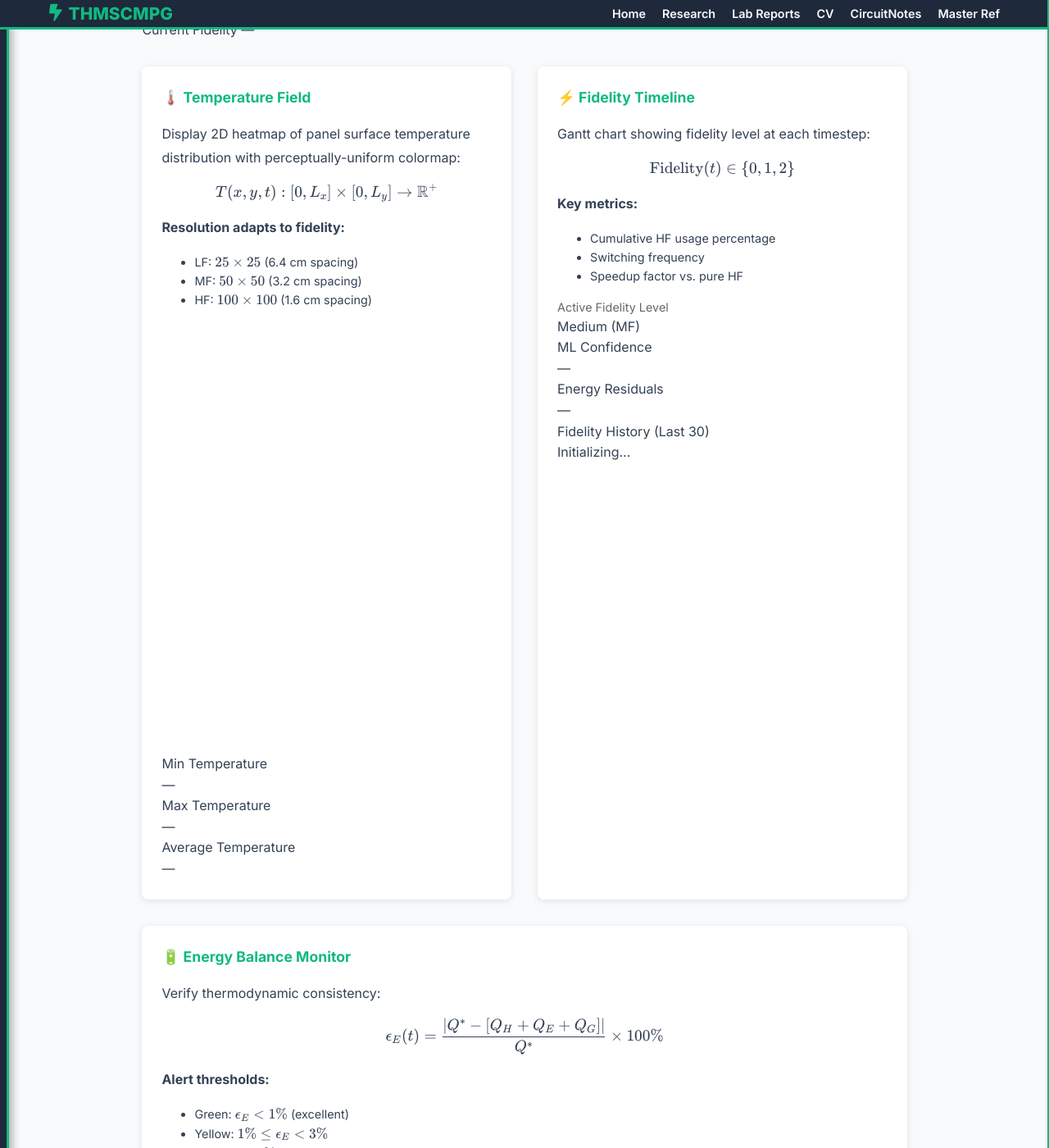
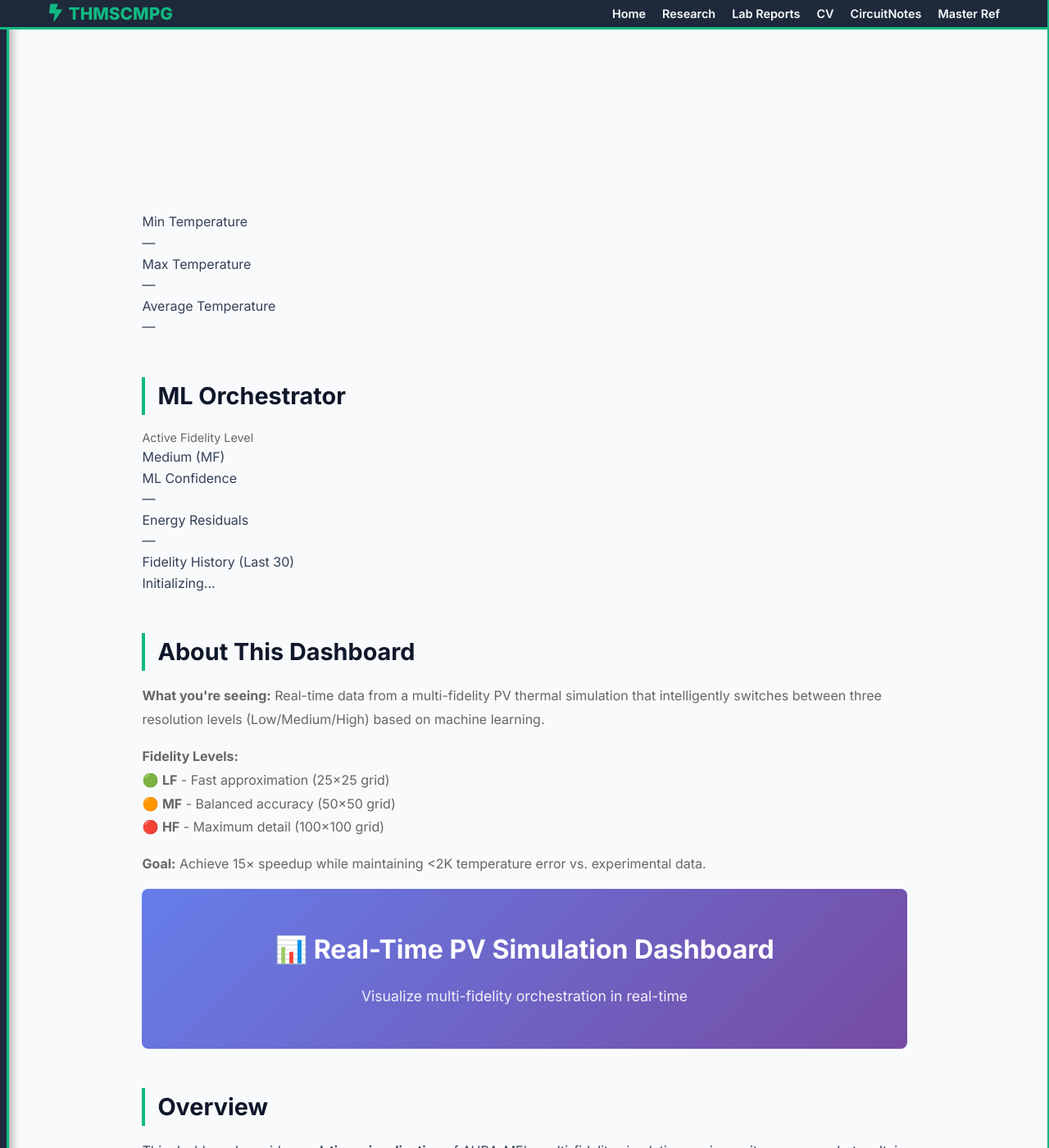
Before and after one commit to THMSCMPG/AURA-MF, a Jekyll site: the page built from interactive/dashboard.html, in a window 1280 px wide and 1400 px high, scrolled down 878 px. Shown: the whole window at 82% size. Built offline with Jekyll 4.4.1, drawn with Linux system fonts in a browser that asks for light colours; some of the changed text lies outside the part shown.

Commit message:
Update dashboard.html

```diff
--- a/interactive/dashboard.html
+++ b/interactive/dashboard.html
@@ -5,6 +5,118 @@
 ---
 
     <main>
+<div class="dashboard-container">
+        <!-- Header -->
+        <header class="dashboard-header">
+            <h1>🌞 AURA-MF Dashboard</h1>
+            <p>Multi-Fidelity Photovoltaic Simulation - Real-Time Monitoring</p>
+        </header>
+
+        <!-- Status Bar -->
+        <div class="status-bar">
+            <div class="status-item">
+                <span class="status-label">Connection</span>
+                <span class="status-value" id="statusIndicator">🟡 Connecting...</span>
+            </div>
+
+            <div class="status-item">
+                <span class="status-label">Simulation Time</span>
+                <span class="status-value" id="simulationTime">0.0s</span>
+            </div>
+
+            <div class="status-item">
+                <span class="status-label">Current Fidelity</span>
+                <span class="status-value" id="fidelityDisplay">—</span>
+            </div>
+        </div>
+
+        <!-- Main Dashboard Grid -->
+        <div class="dashboard-grid">
+            <!-- Left Column: Temperature Heatmap -->
+            <div class="dashboard-card">
+                <div class="card-header">
+                    <h2 class="card-title">Temperature Field T(x,y,t)</h2>
+                    <span class="card-badge">10×10 Grid</span>
+                </div>
+
+                <canvas id="temperatureHeatmap" width="500" height="500"></canvas>
+
+                <div class="metrics-grid" style="margin-top: 20px;">
+                    <div class="metric-box">
+                        <div class="metric-label">Min Temperature</div>
+                        <div class="metric-value" id="minTemp">—</div>
+                    </div>
+                    <div class="metric-box">
+                        <div class="metric-label">Max Temperature</div>
+                        <div class="metric-value" id="maxTemp">—</div>
+                    </div>
+                    <div class="metric-box" style="grid-column: 1 / -1;">
+                        <div class="metric-label">Average Temperature</div>
+                        <div class="metric-value" id="avgTemp">—</div>
+                    </div>
+                </div>
+            </div>
+
+            <!-- Right Column: Metrics & Controls -->
+            <div>
+                <!-- Fidelity Indicator -->
+                <div class="dashboard-card">
+                    <div class="card-header">
+                        <h2 class="card-title">ML Orchestrator</h2>
+                    </div>
+
+                    <div class="fidelity-indicator">
+                        <div style="font-size: 0.9rem; color: #666;">Active Fidelity Level</div>
+                        <div class="fidelity-level" id="fidelityLevel2">Medium (MF)</div>
+                    </div>
+
+                    <div class="metrics-grid">
+                        <div class="metric-box">
+                            <div class="metric-label">ML Confidence</div>
+                            <div class="metric-value" id="mlConfidence">—</div>
+                        </div>
+                        <div class="metric-box">
+                            <div class="metric-label">Energy Residuals</div>
+                            <div class="metric-value" id="energyResiduals">—</div>
+                        </div>
+                    </div>
+
+                    <div class="fidelity-history-box">
+                        <div class="fidelity-history-label">Fidelity History (Last 30)</div>
+                        <div id="fidelityHistory">Initializing...</div>
+                    </div>
+                </div>
+
+                <!-- Additional Info Card -->
+                <div class="dashboard-card" style="margin-top: 20px;">
+                    <div class="card-header">
+                        <h2 class="card-title">About This Dashboard</h2>
+                    </div>
+
+                    <div style="line-height: 1.8; color: #666;">
+                        <p style="margin-bottom: 15px;">
+                            <strong>What you're seeing:</strong> Real-time data from a multi-fidelity
+                            PV thermal simulation that intelligently switches between three resolution
+                            levels (Low/Medium/High) based on machine learning.
+                        </p>
+
+                        <p style="margin-bottom: 15px;">
+                            <strong>Fidelity Levels:</strong><br>
+                            🟢 <strong>LF</strong> - Fast approximation (25×25 grid)<br>
+                            🟠 <strong>MF</strong> - Balanced accuracy (50×50 grid)<br>
+                            🔴 <strong>HF</strong> - Maximum detail (100×100 grid)
+                        </p>
+
+                        <p>
+                            <strong>Goal:</strong> Achieve 15× speedup while maintaining
+                            &lt;2K temperature error vs. experimental data.
+                        </p>
+                    </div>
+                </div>
+            </div>
+        </div>
+
+<!---============================================--->
 
         <div class="hero-banner">
             <h2>📊 Real-Time PV Simulation Dashboard</h2>
@@ -58,23 +170,6 @@
                     <li>MF: $50 \times 50$ (3.2 cm spacing)</li>
                     <li>HF: $100 \times 100$ (1.6 cm spacing)</li>
                 </ul>
-
-                <canvas id="temperatureHeatmap" width="500" height="500"></canvas>
-
-                <div class="metrics-grid" style="margin-top: 20px;">
-                    <div class="metric-box">
-                        <div class="metric-label">Min Temperature</div>
-                        <div class="metric-value" id="minTemp">—</div>
-                    </div>
-                    <div class="metric-box">
-                        <div class="metric-label">Max Temperature</div>
-                        <div class="metric-value" id="maxTemp">—</div>
-                    </div>
-                    <div class="metric-box" style="grid-column: 1 / -1;">
-                        <div class="metric-label">Average Temperature</div>
-                        <div class="metric-value" id="avgTemp">—</div>
-                    </div>
-                </div>
             </div>
 
             <div class="feature-card">
@@ -89,29 +184,8 @@
                     <li>Switching frequency</li>
                     <li>Speedup factor vs. pure HF</li>
                 </ul>
+            </div>
 
-                <div class="fidelity-indicator">
-                        <div style="font-size: 0.9rem; color: #666;">Active Fidelity Level</div>
-                        <div class="fidelity-level" id="fidelityLevel2">Medium (MF)</div>
-                    </div>
-
-                    <div class="metrics-grid">
-                        <div class="metric-box">
-                            <div class="metric-label">ML Confidence</div>
-                            <div class="metric-value" id="mlConfidence">—</div>
-                        </div>
-                        <div class="metric-box">
-                            <div class="metric-label">Energy Residuals</div>
-                            <div class="metric-value" id="energyResiduals">—</div>
-                        </div>
-                    </div>
-
-                 <div class="fidelity-history-box">
-                        <div class="fidelity-history-label">Fidelity History (Last 30)</div>
-                        <div id="fidelityHistory">Initializing...</div>
-                    </div>
-                </div>
-            </div>
 
             <div class="feature-card">
                 <h4>🔋 Energy Balance Monitor</h4>
@@ -140,32 +214,6 @@
                 <p style="font-size: 0.9rem;">Values > 50% indicate high certainty</p>
             </div>
         </div>
-
-        <div class="dashboard-card" style="margin-top: 20px;">
-                    <div class="card-header">
-                        <h2 class="card-title">About This Dashboard</h2>
-                    </div>
-
-                    <div style="line-height: 1.8; color: #666;">
-                        <p style="margin-bottom: 15px;">
-                            <strong>What you're seeing:</strong> Real-time data from a multi-fidelity
-                            PV thermal simulation that intelligently switches between three resolution
-                            levels (Low/Medium/High) based on machine learning.
-                        </p>
-
-                        <p style="margin-bottom: 15px;">
-                            <strong>Fidelity Levels:</strong><br>
-                            🟢 <strong>LF</strong> - Fast approximation (25×25 grid)<br>
-                            🟠 <strong>MF</strong> - Balanced accuracy (50×50 grid)<br>
-                            🔴 <strong>HF</strong> - Maximum detail (100×100 grid)
-                        </p>
-
-                        <p>
-                            <strong>Goal:</strong> Achieve 15× speedup while maintaining
-                            &lt;2K temperature error vs. experimental data.
-                        </p>
-                    </div>
-                </div>
 
 
         <div class="theory-box">
```
